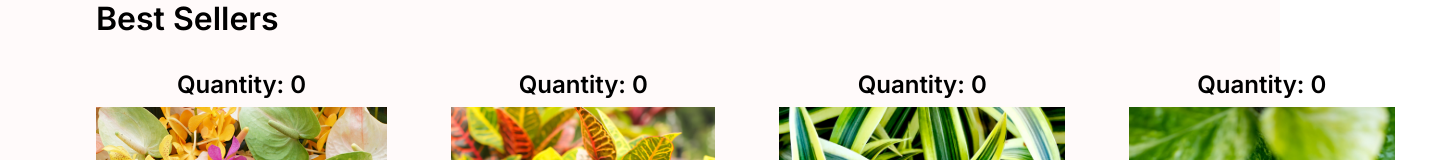
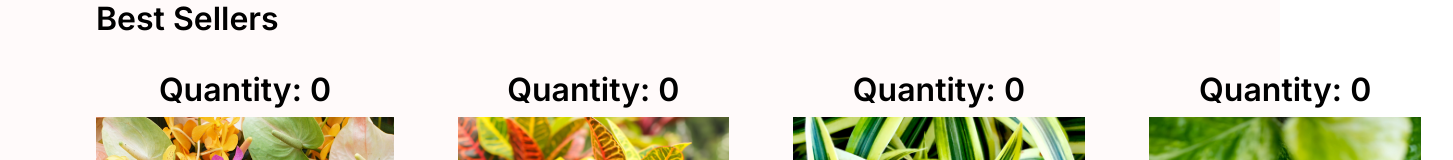
Before and after one commit to kkawakami08/shopping-cart, a React (Create React App) app: page / in a window 1280 px wide. Shown: the part 753-913 px from the top of the page, 1453 px wide, since content can reach past the window. Built offline with nearby package versions, Linux system fonts and the light colour scheme.

Commit message:
input and increment functionality works for individual products

```diff
--- a/src/components/BestSellerCards.js
+++ b/src/components/BestSellerCards.js
@@ -8,49 +8,81 @@ import { type } from '@testing-library/user-event/dist/type'
 
 export default function BestSellerCards() {
   const [anthuriumQuantity,setAnthuriumQuantity] = useState(0);
+  const [crotonQuantity,setCrotonQuantity] = useState(0);
+  const [dracaenaQuantity,setDracaenaQuantity] = useState(0);
+  const [pothosQuantity,setPothosQuantity] = useState(0);
 
   const bestProducts = [{
     title: "Anthurium",
     imgSrc: anthurium,
     price: "$20",
     id: uniqid(),
+    setIncrement: function(amount) {
+      setAnthuriumQuantity(currentAnthuriumQuantity => {
+        return currentAnthuriumQuantity + amount
+      })
+    },
+    setInput: function(e) {
+      let target = e.target.value;
+      let newQuantity = parseInt(target);
+      setAnthuriumQuantity(newQuantity)
+    },
     plantQuantity: anthuriumQuantity
   },{
     title: "Croton",
     imgSrc: croton,
     price: "$10",
     id: uniqid(),
-    plantQuantity: 0
+    setIncrement: function(amount) {
+      setCrotonQuantity(currentCrotonQuantity => {
+        return currentCrotonQuantity + amount
+      })
+    },
+    setInput: function(e) {
+      let target = e.target.value;
+      let newQuantity = parseInt(target);
+      setCrotonQuantity(newQuantity)
+    },
+    plantQuantity: crotonQuantity
   },{
     title: "Dracaena",
     imgSrc: dracaena,
     price: "$30",
     id: uniqid(),
-    plantQuantity: 0
+    setIncrement: function(amount) {
+      setDracaenaQuantity(currentDracaenaQuantity => {
+        return currentDracaenaQuantity + amount
+      })
+    },
+    setInput: function(e) {
+      let target = e.target.value;
+      let newQuantity = parseInt(target);
+      setDracaenaQuantity(newQuantity)
+    },
+    plantQuantity: dracaenaQuantity
   },{
     title: "Pothos",
     imgSrc: pothos,
     price: "$10",
     id: uniqid(),
-    plantQuantity: 0
+    setIncrement: function(amount) {
+      setPothosQuantity(currentPothosQuantity => {
+        return currentPothosQuantity + amount
+      })
+    },
+    setInput: function(e) {
+      let target = e.target.value;
+      let newQuantity = parseInt(target);
+      setPothosQuantity(newQuantity)
+    },
+    plantQuantity: pothosQuantity
   }]
 
-  const increment = (amount) => {
-    setAnthuriumQuantity((currentAnthuriumQuantity) => {
-      return currentAnthuriumQuantity + amount
-    })
-  }
-
-  const numInput = (e) => {
-    let target = e.target.value;
-    let newQuantity = parseInt(target);
-    setAnthuriumQuantity(newQuantity)
-  }
   return (
     <>
     {bestProducts.map((product) =>
     <div className="card" key={product.id}>
-      <h2>Quantity: {product.plantQuantity}</h2>
+      <h1>Quantity: {product.plantQuantity}</h1>
       <img src={product.imgSrc} alt={`${product.title}`}  />
       <div className="product-des">
         <div>
@@ -58,9 +90,9 @@ export default function BestSellerCards() {
           <h3>{product.price}</h3>
         </div>
         <div className="quantity">
-          <input type="text" value={product.plantQuantity} onChange={numInput}/>
-          <button onClick={() => {increment(+1)}}>+</button>
-          <button onClick={() => {increment(-1)}}>-</button>
+          <input type="text" value={product.plantQuantity} onChange={(e) => {product.setInput(e)}}/>
+          <button onClick={() => {product.setIncrement(+1)}}>+</button>
+          <button onClick={() => {product.setIncrement(-1)}}>-</button>
         </div>
         <button className="add-to-cart">Add to Cart</button>
       </div>
--- a/src/pages/HomePage.css
+++ b/src/pages/HomePage.css
@@ -90,7 +90,7 @@
 }
 
 .quantity input {
-  width: 2.5em;
+  width: 3em;
   height: 2em;
   border: lightgray solid 1px;
   padding-left: .5em;
```
Also changed, not shown: src/components/ProductCard.js (added, +38 -0 lines).
